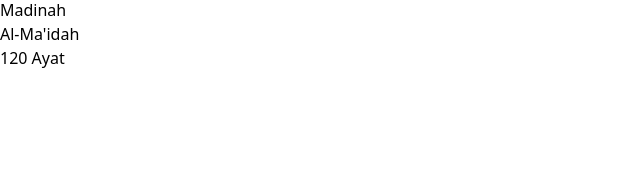
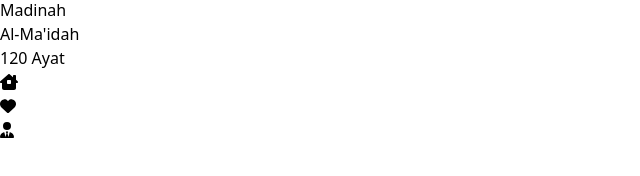
Before and after one commit to caturanggadiyaksa/islam-app, a React (Vite) app: page /quran in a window 1280 px wide. Shown: the part 170-346 px from the top of the page, without its empty margins (0-640 px from the left). Built offline with nearby package versions, Linux system fonts and the light colour scheme.

Commit message:
add component footer

```diff
--- a/src/pages/QuranPage.jsx
+++ b/src/pages/QuranPage.jsx
@@ -1,9 +1,10 @@
 import React from 'react';
 import NavbarQuran from '../components/navbar/qurannav/NavbarQuran';
 import QuranContainer from '../containers/QuranContainer';
-
+import Footer from '../components/footer/Footer';
 
 const QuranPage = () => {
+
   return(
     <div>
       <NavbarQuran/>
@@ -11,6 +12,10 @@ const QuranPage = () => {
       <div className='pt-[6rem]'>
         <QuranContainer/>
       </div>
+
+      <div>
+        <Footer/>
+      </div>
     </div>
   );
 };
```
